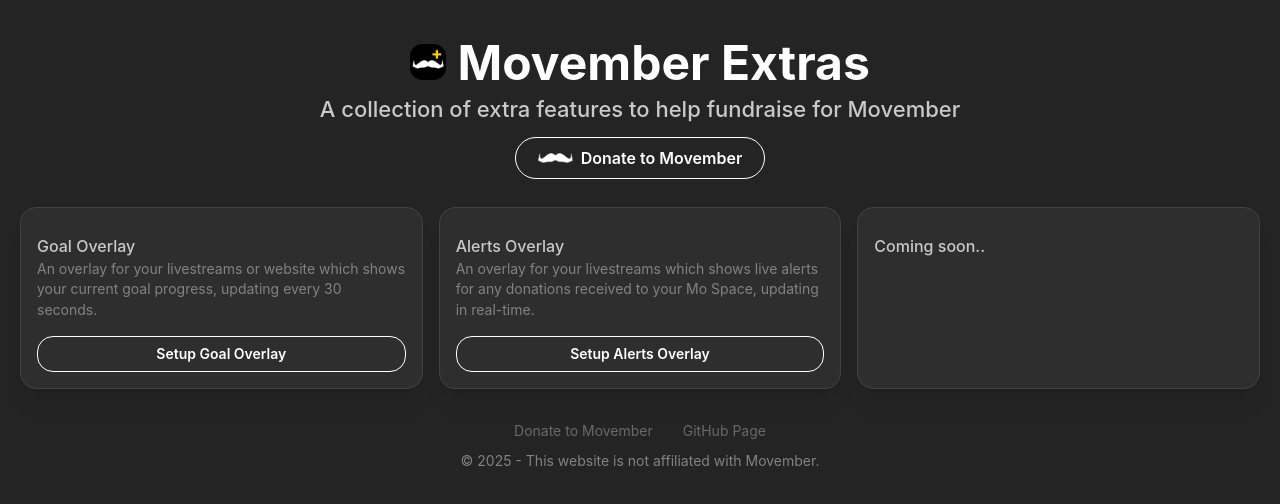
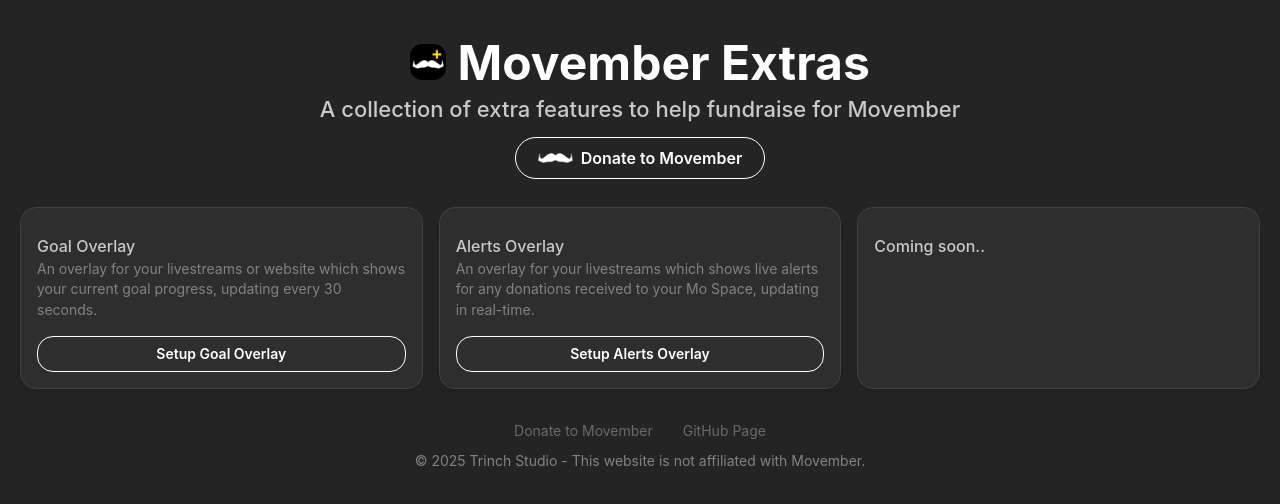
Before and after one commit to RobertTrinch/MovemberExtras, a Next.js app: page / in a window 1280 px wide. Shown: the top 504 px of the page. Built offline with nearby package versions, Linux system fonts and the light colour scheme.

Commit message:
Update footer text

```diff
--- a/src/components/Footer.tsx
+++ b/src/components/Footer.tsx
@@ -13,7 +13,7 @@
         </Link>
       </Text>
       <Text size='sm' c='dimmed' mt='xs' mb={20}>
-        © {new Date().getFullYear()} - This website is not affiliated with Movember.
+        © {new Date().getFullYear()} Trinch Studio - This website is not affiliated with Movember.
       </Text>
     </Container>
   </>
```
